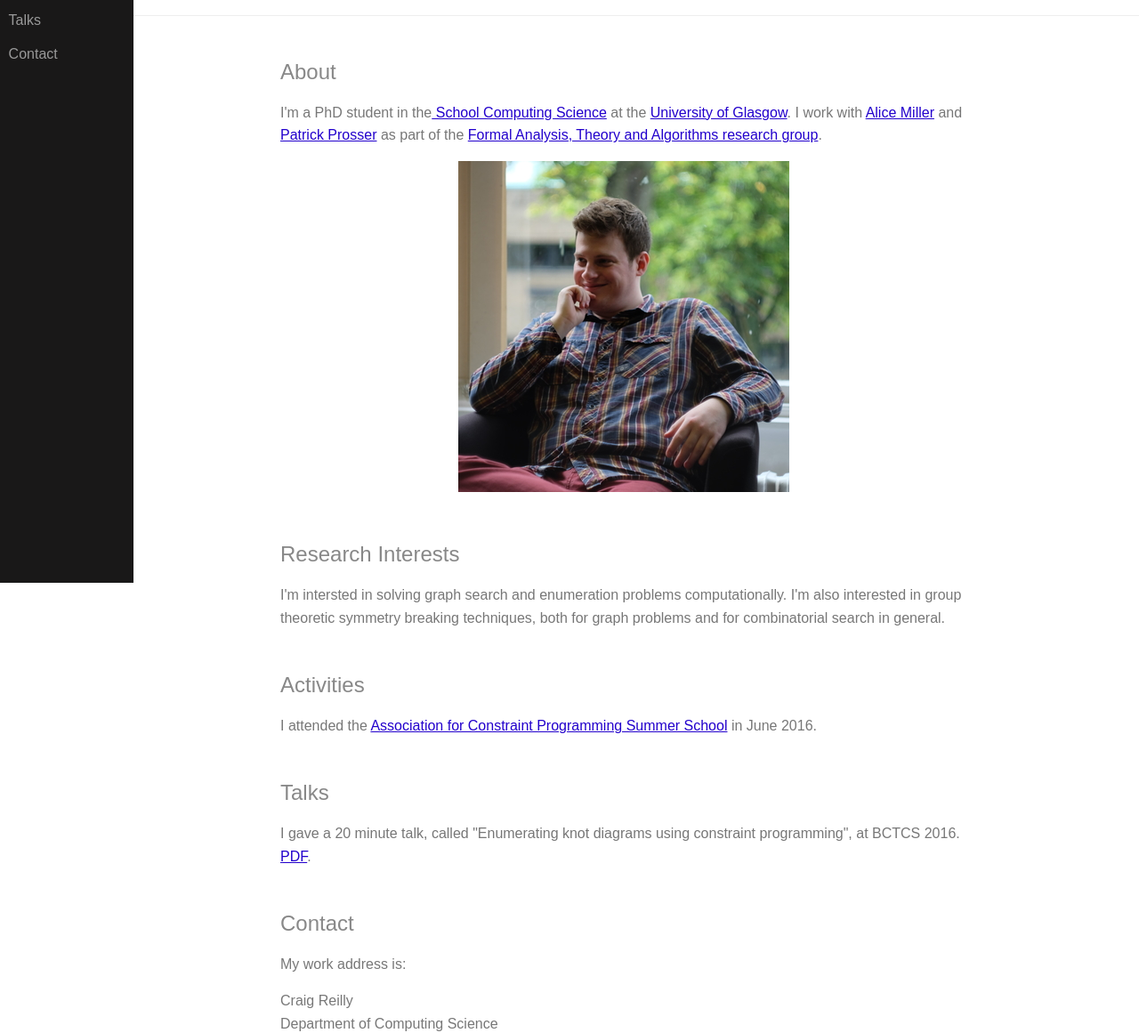
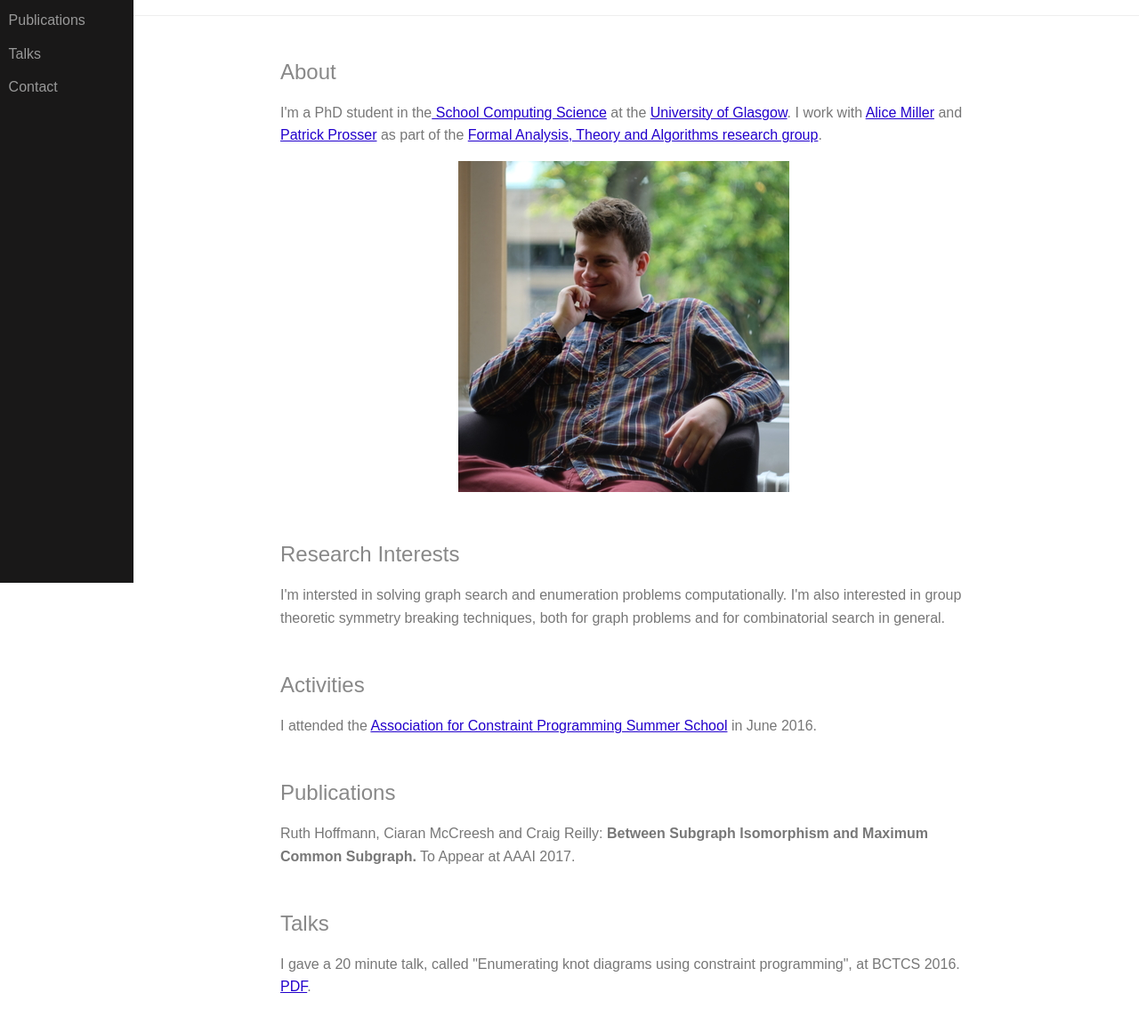
Before and after one commit to craigfreilly/dcs-personal-site, a plain HTML site: page index.html in a window 1280 px wide. Shown: the part 145-1306 px from the top of the page at 89% size. Drawn offline with nearby package versions, Linux system fonts and the light colour scheme.

```diff
--- a/index.html
+++ b/index.html
@@ -56,7 +56,7 @@
                 <li class="pure-menu-item"><a href="#about" class="pure-menu-link">About</a></li>
                 <li class="pure-menu-item"><a href="#research-interests" class="pure-menu-link">Research Interests</a></li>
                 <li class="pure-menu-item"><a href="#activities" class="pure-menu-link">Activites</a></li>
-                <!-- <li class="pure-menu-item"><a href="#publications" class="pure-menu-link">Publications</a></li> -->
+                <li class="pure-menu-item"><a href="#publications" class="pure-menu-link">Publications</a></li>
                 <li class="pure-menu-item"><a href="#talks" class="pure-menu-link">Talks</a></li>
                 <li class="pure-menu-item"><a href="#contact" class="pure-menu-link">Contact</a></li>
                 <!-- <li class="pure-menu-item" class="menu-item-divided pure-menu-selected"> -->
@@ -104,7 +104,11 @@
                 I attended the <a href="http://school.a4cp.org/summer2016/">Association for Constraint Programming Summer School</a> in June 2016.
             </p>
 
-            <!-- <h2 id="publications" class="content-subhead">Publications</h2> -->
+            <h2 id="publications" class="content-subhead">Publications</h2>
+
+	    <p>
+		Ruth Hoffmann, Ciaran McCreesh and Craig Reilly: <strong>Between Subgraph Isomorphism and Maximum Common Subgraph.</strong>  To Appear at AAAI 2017.
+	    </p>
 
 
             <h2 id="talks" class="content-subhead">Talks</h2>
@@ -127,7 +131,7 @@
                 G12 8QQ
             </p>
             <p>
-                You'll find me in office number G161, where I work alongside <a href="http://www.dcs.gla.ac.uk/~francesc/">Frances Cooper</a>, <a href="http://dcs.gla.ac.uk/~ciaran/">Ciaran McCreesh</a>, and <a href="http://www.dcs.gla.ac.uk/~jamest/">James Trimble</a>.
+                You'll find me in office number G161, where I work alongside <a href="http://www.dcs.gla.ac.uk/~francesc/">Frances Cooper</a>, <a href="http://dcs.gla.ac.uk/~ciaran/">Ciaran McCreesh</a>, Sofiat Olaoebikan, and <a href="http://www.dcs.gla.ac.uk/~jamest/">James Trimble</a>.
             </p>
             <p>
                 Otherwise, email c.reilly.2 at reseach.gla.ac.uk
```
